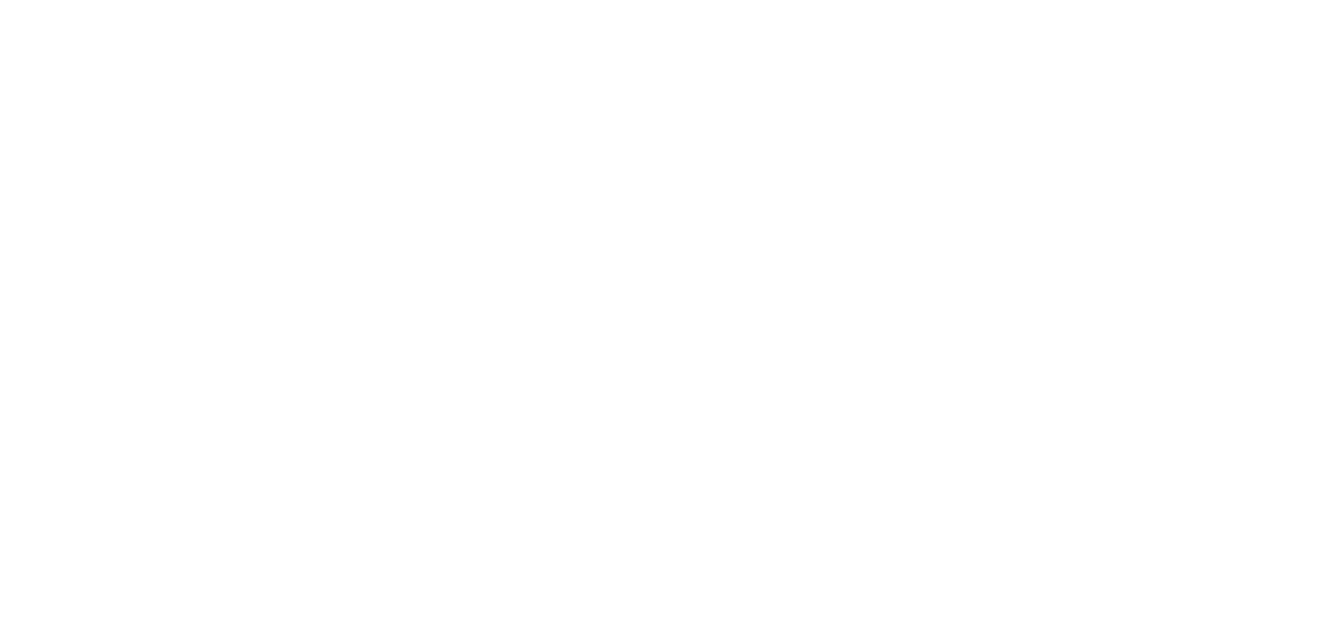
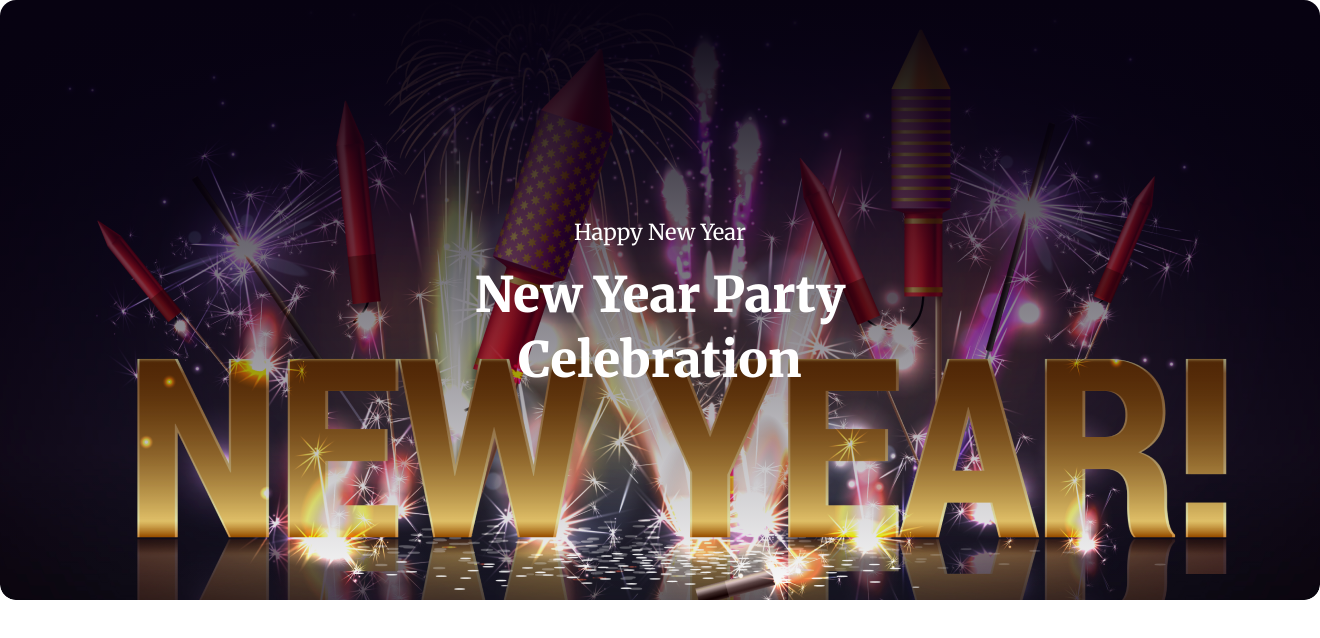
Before and after one commit to RifatCSE10/newyear-offer, a plain HTML site: page index.html in a window 1280 px wide. Shown: the whole page, 1320 px wide, since content can reach past the window. Drawn offline with Linux system fonts and the light colour scheme.

Commit message:
Banner section is compleate

```diff
--- a/index.html
+++ b/index.html
@@ -5,8 +5,14 @@
     <meta http-equiv="X-UA-Compatible" content="IE=edge">
     <meta name="viewport" content="width=device-width, initial-scale=1.0">
     <title>newo-year-offer</title>
+    <link rel="stylesheet" href="./style/style.css">
 </head>
 <body>
-
+    <section class="banner">
+        <div class="banner-text">
+            <h3>Happy New Year</h3>
+            <h1>New Year Party <br> Celebration</h1>
+        </div>
+    </section>
 </body>
 </html>
--- a/style/style.css
+++ b/style/style.css
@@ -0,0 +1,56 @@
+@import url("https://fonts.googleapis.com/css2?family=Merriweather:ital,wght@0,300;0,400;0,700;0,900;1,300;1,400;1,700;1,900&display=swap");
+
+* {
+  margin: 0;
+  padding: 0;
+  box-sizing: border-box;
+}
+
+/*  <===========================================>
+                 Banner section start ...
+    <===========================================> */
+
+.banner {
+  display: block;
+  background-image: linear-gradient(
+      180deg,
+      rgb(7, 2, 17),
+      rgba(7, 2, 17, 0) 100%
+    ),
+    url("../assets/images/banner-Image.png");
+  border-radius: 16px;
+  width: 1320px;
+  height: 600px;
+  margin: 0 auto;
+  display: flex;
+  align-items: center;
+  justify-content: center;
+}
+
+.banner .banner-text {
+  height: 246px;
+  width: 632px;
+  position: relative;
+  top: 7%;
+}
+
+.banner .banner-text h3 {
+  color: rgb(255, 255, 255);
+  font-family: Merriweather;
+  font-size: 22px;
+  font-weight: 400;
+  line-height: 27px;
+  letter-spacing: 0%;
+  text-align: center;
+  margin-bottom: 16px;
+}
+
+.banner .banner-text h1 {
+  color: rgb(255, 255, 255);
+  font-family: Merriweather;
+  font-size: 49px;
+  font-weight: 900;
+  line-height: 65px;
+  letter-spacing: 0%;
+  text-align: center;
+}
```
Also changed, not shown: assets/images/banner-Image.png (renamed from assets/images/Banner Image.png), 2 other files.
